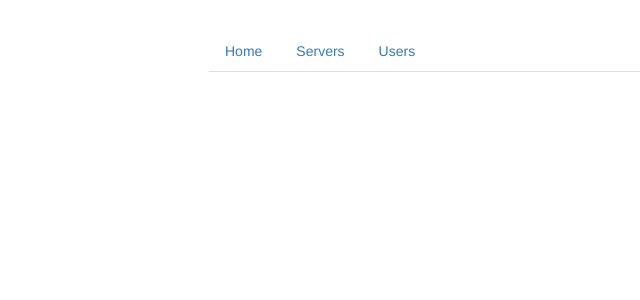
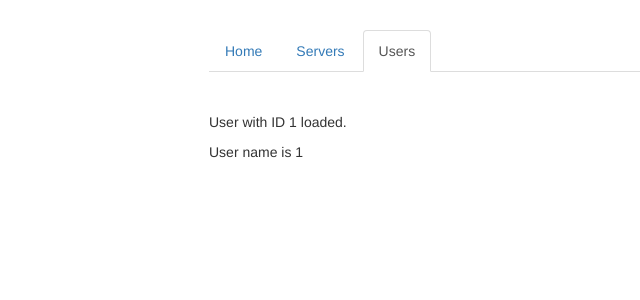
Before and after one commit to du-almeidalima/angular-course, an Angular app: page /users/1/1 in a window 1280 px wide. Before the commit this address led to /. Shown: the top 300 px of the page, without its empty margins (56-696 px from the left). Built offline with nearby package versions, Linux system fonts and the light colour scheme.

Commit message:
Section 11: Fetching Route Parameters

```diff
--- a/src/app/app.module.ts
+++ b/src/app/app.module.ts
@@ -16,7 +16,7 @@ import { ServersService } from './servers/servers.service';
 const appRoutes: Routes = [
   {  path: '', component: HomeComponent },          // localhost:4200
   {  path: 'users', component: UsersComponent },    // localhost:4200/users
-  {  path: 'users/:id', component: UserComponent }, // Loading a single user by passing parameters
+  {  path: 'users/:id/:name', component: UserComponent }, // Loading a single user by passing parameters
   {  path: 'servers', component: ServersComponent } // localhost:4200/servers
 ];
 
--- a/src/app/users/user/user.component.html
+++ b/src/app/users/user/user.component.html
@@ -1,2 +1,2 @@
-<p>User with ID _ID_ loaded.</p>
-<p>User name is _NAME_</p>
+<p>User with ID {{this.user.id}} loaded.</p>
+<p>User name is {{this.user.name}}</p>
--- a/src/app/users/user/user.component.ts
+++ b/src/app/users/user/user.component.ts
@@ -1,4 +1,5 @@
 import { Component, OnInit } from '@angular/core';
+import {ActivatedRoute} from '@angular/router';
 
 @Component({
   selector: 'app-user',
@@ -8,9 +9,23 @@ import { Component, OnInit } from '@angular/core';
 export class UserComponent implements OnInit {
   user: {id: number, name: string};
 
-  constructor() { }
+  constructor(private route: ActivatedRoute) { }
 
   ngOnInit() {
+    this.user = {
+      id: this.route.snapshot.params['id'],
+      name: this.route.snapshot.params['name']
+    };
   }
 
 }
+
+/**
+ * In this component I'm getting the parameter passed through url
+ *  - "localhost:4200/users/:id"
+ * We can use ActivatedRoute to get it, just injecting it into the component. and remembering that this class holds metadata about the
+ * route this component is on, and one of this metadata is the url parameters.
+ * We could use the property "snapshot" and get the "params", which is an array of parameters defined in the Module of this route
+ *
+ * Note: Snapshot means = a piece of information or short description that gives an understanding of a situation at a particular time
+ */
```
